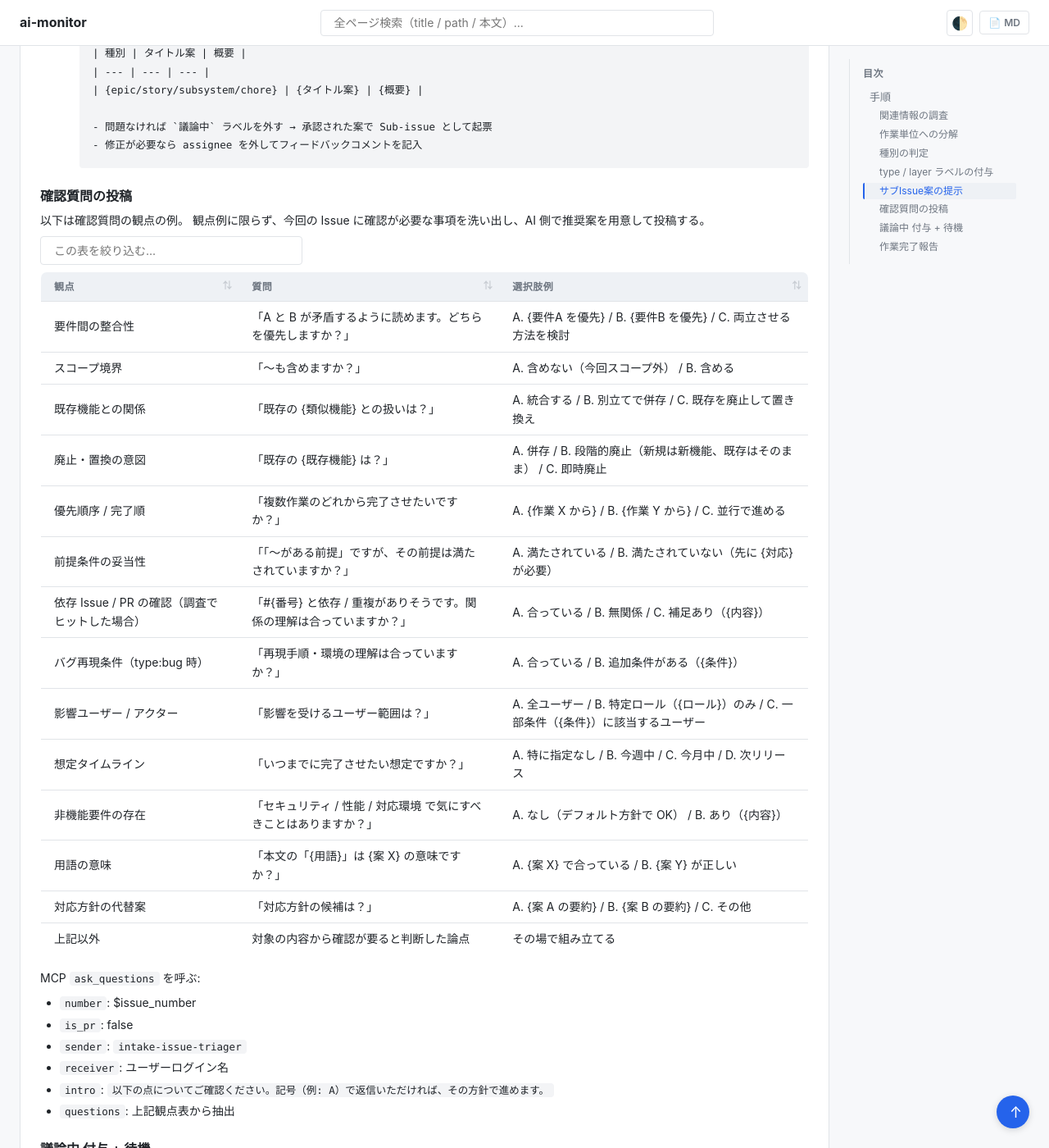
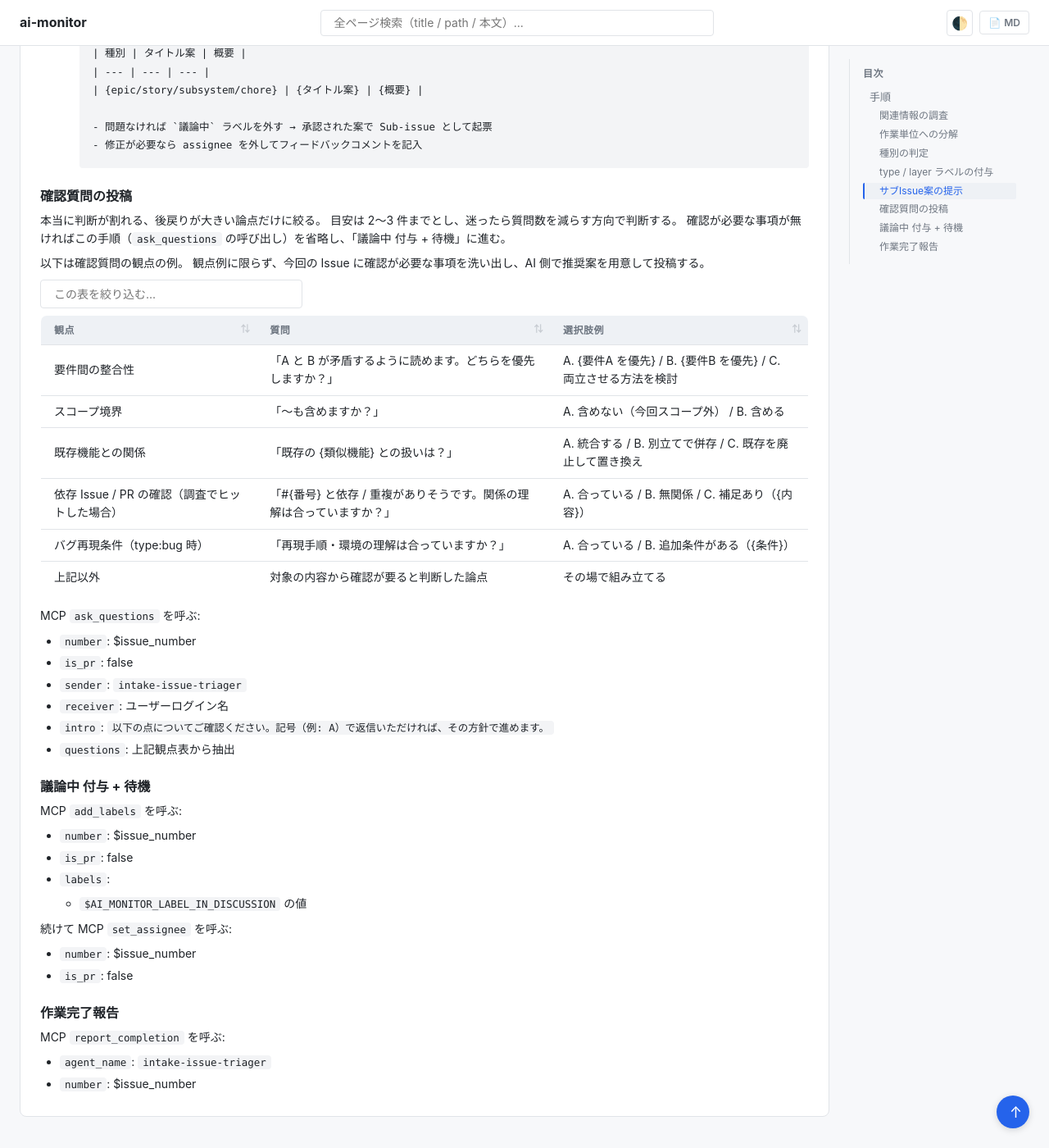
Before and after one commit to shuhei1101/ai-monitor, a Jekyll site: the page built from docs/wiki/エージェント/intake-issue-triager/フェーズ/分解判定（初回）.md, in a window 1280 px wide and 1400 px high, scrolled down 1691 px. Shown: the whole window at 82% size. Built offline with Jekyll 4.4.1, drawn with Linux system fonts in a browser that asks for light colours; our own code applies the rules of GitHub Pages for plain Markdown files.

Commit message:
intake-issue-triager の確認事項を絞り、モデルを haiku に変更
分解判定（初回）の確認質問観点を高シグナルな項目に絞り、目安件数と省略条件を明記。
機械的な分類作業向けに settings.yaml.example のモデル推奨を haiku 対応に更新。

```diff
--- a/docs/wiki/エージェント/intake-issue-triager/フェーズ/分解判定（初回）.md
+++ b/docs/wiki/エージェント/intake-issue-triager/フェーズ/分解判定（初回）.md
@@ -76,6 +76,10 @@ MCP `comment` を呼ぶ:
 
 ### 確認質問の投稿
 
+本当に判断が割れる、後戻りが大きい論点だけに絞る。
+目安は 2〜3 件までとし、迷ったら質問数を減らす方向で判断する。
+確認が必要な事項が無ければこの手順（`ask_questions` の呼び出し）を省略し、「議論中 付与 + 待機」に進む。
+
 以下は確認質問の観点の例。
 観点例に限らず、今回の Issue に確認が必要な事項を洗い出し、AI 側で推奨案を用意して投稿する。
 
@@ -84,16 +88,8 @@ MCP `comment` を呼ぶ:
 | 要件間の整合性 | 「A と B が矛盾するように読めます。どちらを優先しますか？」 | A. {要件A を優先} / B. {要件B を優先} / C. 両立させる方法を検討 |
 | スコープ境界 | 「〜も含めますか？」 | A. 含めない（今回スコープ外） / B. 含める |
 | 既存機能との関係 | 「既存の {類似機能} との扱いは？」 | A. 統合する / B. 別立てで併存 / C. 既存を廃止して置き換え |
-| 廃止・置換の意図 | 「既存の {既存機能} は？」 | A. 併存 / B. 段階的廃止（新規は新機能、既存はそのまま） / C. 即時廃止 |
-| 優先順序 / 完了順 | 「複数作業のどれから完了させたいですか？」 | A. {作業 X から} / B. {作業 Y から} / C. 並行で進める |
-| 前提条件の妥当性 | 「「〜がある前提」ですが、その前提は満たされていますか？」 | A. 満たされている / B. 満たされていない（先に {対応} が必要） |
 | 依存 Issue / PR の確認（調査でヒットした場合） | 「#{番号} と依存 / 重複がありそうです。関係の理解は合っていますか？」 | A. 合っている / B. 無関係 / C. 補足あり（{内容}） |
 | バグ再現条件（type:bug 時） | 「再現手順・環境の理解は合っていますか？」 | A. 合っている / B. 追加条件がある（{条件}） |
-| 影響ユーザー / アクター | 「影響を受けるユーザー範囲は？」 | A. 全ユーザー / B. 特定ロール（{ロール}）のみ / C. 一部条件（{条件}）に該当するユーザー |
-| 想定タイムライン | 「いつまでに完了させたい想定ですか？」 | A. 特に指定なし / B. 今週中 / C. 今月中 / D. 次リリース |
-| 非機能要件の存在 | 「セキュリティ / 性能 / 対応環境 で気にすべきことはありますか？」 | A. なし（デフォルト方針で OK） / B. あり（{内容}） |
-| 用語の意味 | 「本文の「{用語}」は {案 X} の意味ですか？」 | A. {案 X} で合っている / B. {案 Y} が正しい |
-| 対応方針の代替案 | 「対応方針の候補は？」 | A. {案 A の要約} / B. {案 B の要約} / C. その他 |
 | 上記以外 | 対象の内容から確認が要ると判断した論点 | その場で組み立てる |
 
 MCP `ask_questions` を呼ぶ:
```
Also changed, not shown: 1 other file.
